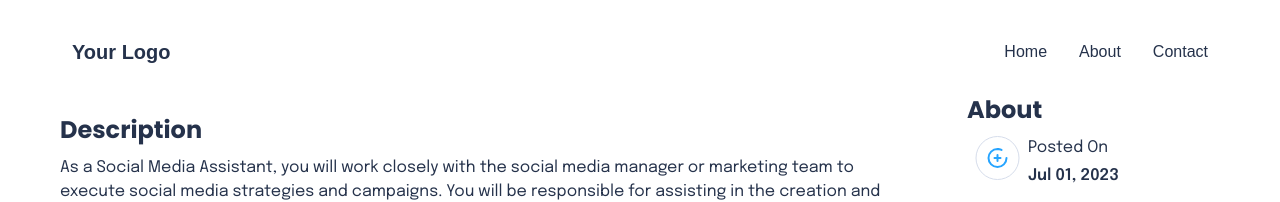
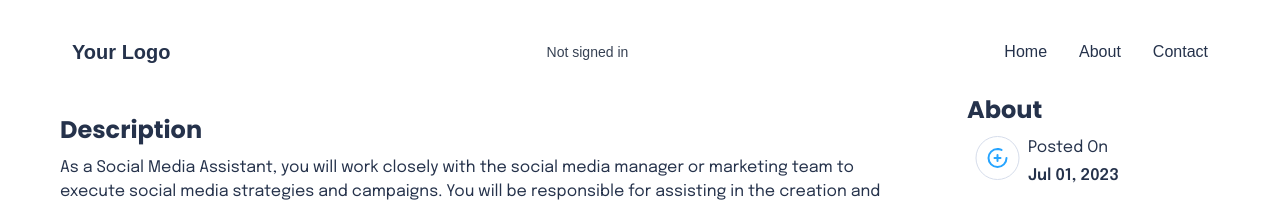
Before and after one commit to luhygenet/Joblication, a Next.js app: page /dashboard in a window 1280 px wide. Shown: the top 202 px of the page. Built offline with nearby package versions, Linux system fonts and the light colour scheme; no server answers.

Commit message:
added google authentication and did the nexth aith config with options

```diff
--- /dev/null
+++ b/app/components/authProvider.tsx
@@ -0,0 +1,20 @@
+"use client"
+
+import { SessionProvider } from 'next-auth/react'
+import React from 'react'
+interface AuthProviderProps {
+  children: React.ReactNode
+}
+
+
+
+const AuthProvider = ({children}: AuthProviderProps) => {
+  return (
+
+    <SessionProvider>
+        {children}
+    </SessionProvider>
+  )
+}
+
+export default AuthProvider
--- a/app/components/header.tsx
+++ b/app/components/header.tsx
@@ -1,7 +1,40 @@
+"use client";
 import React from "react";
 import Link from "next/link";
+import { useSession } from "next-auth/react";
+// import { getServerSession } from "next-auth";
 
 const Header = () => {
+  const { data: session, status } = useSession();
+  // server components can be used with async while client ones can't
+
+  // Show loading state until session is determined
+  //   if (status === "loading") {
+  //     return (
+  //       <header className="bg-white shadow-">
+  //         <nav className="max-w-7xl mx-auto px-4 sm:px-6 lg:px-8">
+  //           <div className="flex justify-between h-16 items-center">
+  //             <Link href="/" className="text-xl font-bold">
+  //               Your Logo
+  //             </Link>
+  //             <div className="w-20 h-4 bg-gray-200 rounded animate-pulse"></div>
+  //             <div className="flex justify-between space-x-8">
+  //               <Link href="/" className="hover:text-blue-600">
+  //                 Home
+  //               </Link>
+  //               <Link href="/" className="hover:text-blue-600">
+  //                 About
+  //               </Link>
+  //               <Link href="/" className="hover:text-blue-600">
+  //                 Contact
+  //               </Link>
+  //             </div>
+  //           </div>
+  //         </nav>
+  //       </header>
+  //     );
+  //   }
+
   return (
     <header className="bg-white shadow-">
       <nav className="max-w-7xl mx-auto px-4 sm:px-6 lg:px-8">
@@ -9,6 +42,14 @@ const Header = () => {
           <Link href="/" className="text-xl font-bold">
             Your Logo
           </Link>
+          {status === "loading" ? (
+            <div className="w-20 h-4 bg-gray-200 rounded animate-pulse"></div>
+          ) : (
+            <p className="text-sm text-gray-700">
+              {session?.user?.name || "Not signed in"}
+            </p>
+          )}
+
           <div className="flex justify-between space-x-8">
             <Link href="/" className="hover:text-blue-600">
               Home
--- a/app/layout.tsx
+++ b/app/layout.tsx
@@ -3,6 +3,7 @@ import { Geist, Geist_Mono } from "next/font/google";
 import "./globals.css";
 import { Providers } from "./provider";
 import Header from "./components/header";
+import AuthProvider from "./components/authProvider";
 
 const geistSans = Geist({
   variable: "--font-geist-sans",
@@ -30,8 +31,11 @@ export default function RootLayout({
         className={`${geistSans.variable} ${geistMono.variable} antialiased px-10 py-5 `}
       >
         <div className="text-[#25324B]">
-          <Header />
-          <Providers>{children}</Providers>
+          <AuthProvider>
+            <Header />
+
+            <Providers>{children}</Providers>
+          </AuthProvider>
         </div>
       </body>
     </html>
--- a/auth.ts
+++ b/auth.ts
@@ -8,13 +8,16 @@ if (!clientID || !clientSECRET) {
   throw new Error("Missing Google OAuth credentials");
 }
 
-const handler = NextAuth({
-  providers: [
+export const options = {
+   providers: [
     GoogleProvider({
       clientId: clientID,
       clientSecret: clientSECRET,
     }),
   ],
-});
+
+}
+
+const handler = NextAuth(options);
 
 export { handler as GET, handler as POST };
```
Also changed, not shown: app/api/auth/[...nextauth]/options.ts (added).
